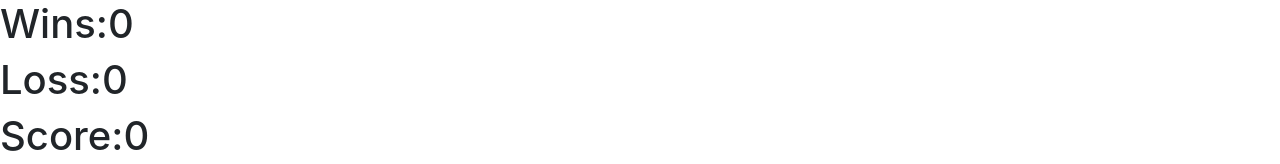
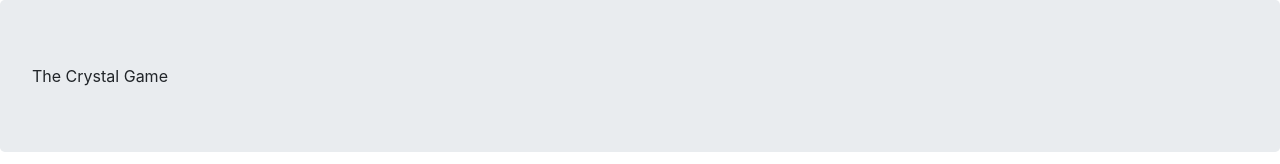
Before and after one commit to historybro/unit-4-game, a plain HTML site: page index.html in a window 1280 px wide. Shown: the top 164 px of the page. Drawn offline with nearby package versions, Linux system fonts and the light colour scheme.

Commit message:
2nd round

```diff
--- a/index.html
+++ b/index.html
@@ -11,6 +11,7 @@
 
 </head>
 <body>
+    <div class="jumbotron">The Crystal Game</div>
     <h1>Wins:<span id="wins"></span></h1>
     <h1>Loss:<span id="loss"></span></h1>
     <h1>Score:<span id="score"></span></h1>
```
